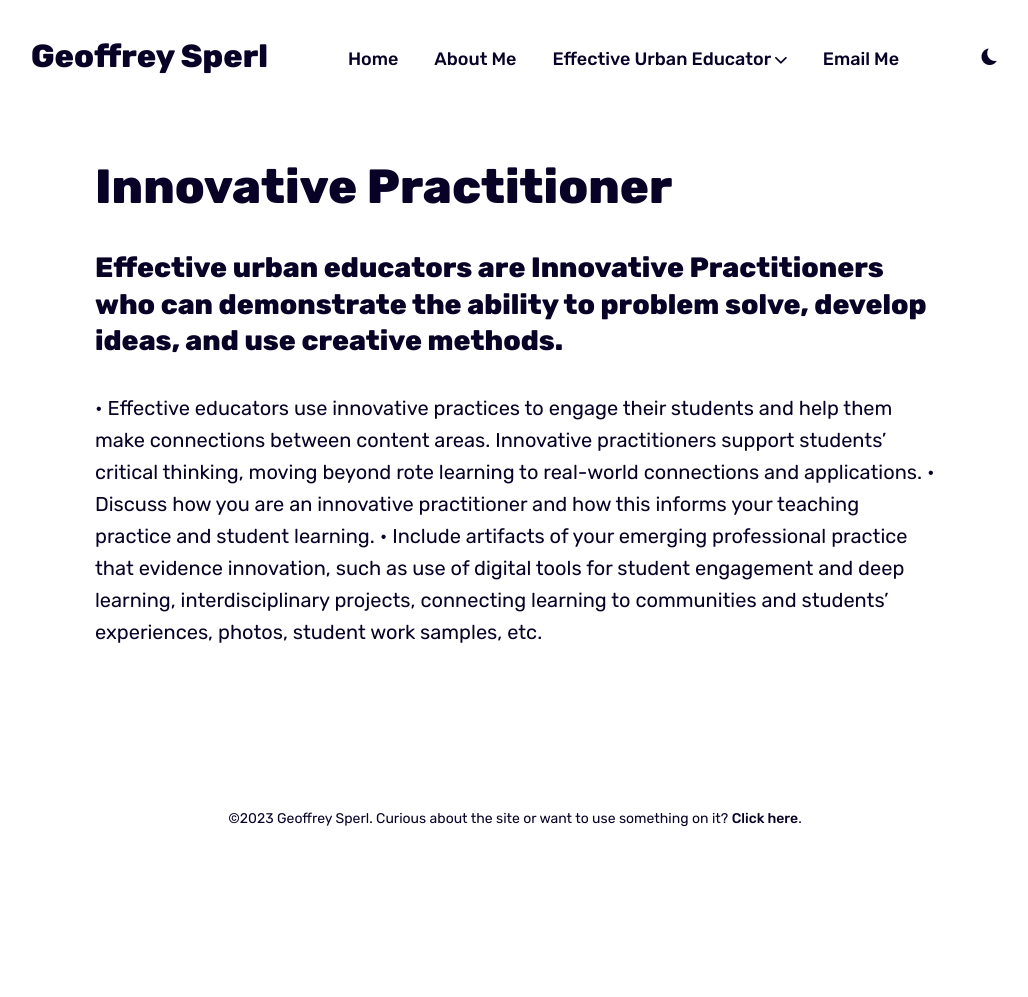
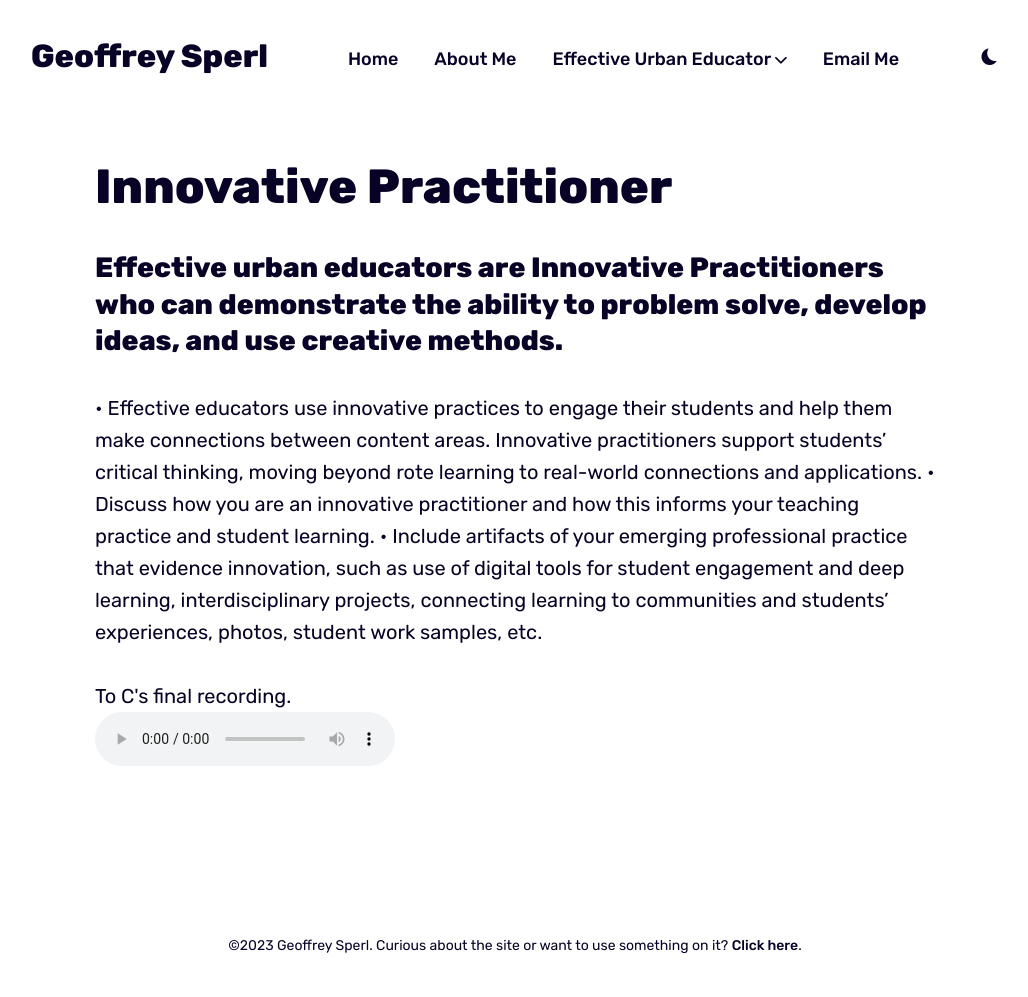
Before and after one commit to geoffreysperl/teaching, a Jekyll site: the page built from _pages/innovative.md, in a window 1280 px wide. Shown: the whole page, without its empty margins (125-1153 px from the left). Built offline with Jekyll 4.4.1, drawn with Linux system fonts in a browser that asks for light colours; before the commit the page ends 900 px from its top, so only the background shows below that.

Commit message:
Adding audio artifacts

```diff
--- a/_pages/innovative.md
+++ b/_pages/innovative.md
@@ -18,6 +18,13 @@ innovation, such as use of digital tools for student engagement and deep
 learning, interdisciplinary projects, connecting learning to communities and
 students’ experiences, photos, student work samples, etc.
 
+<figure>
+  <figcaption>To C's final recording.</figcaption>
+  <audio controls src="/media/c.mp3">
+    <a href="/media/cc0-audio/t-rex-roar.mp3"> Download audio </a>
+  </audio>
+</figure>
+
 <!-- <div class="gallery-box">
   <div class="gallery">
     <img src="/images/100.jpg" loading="lazy">
```
Also changed, not shown: 3 other files.
